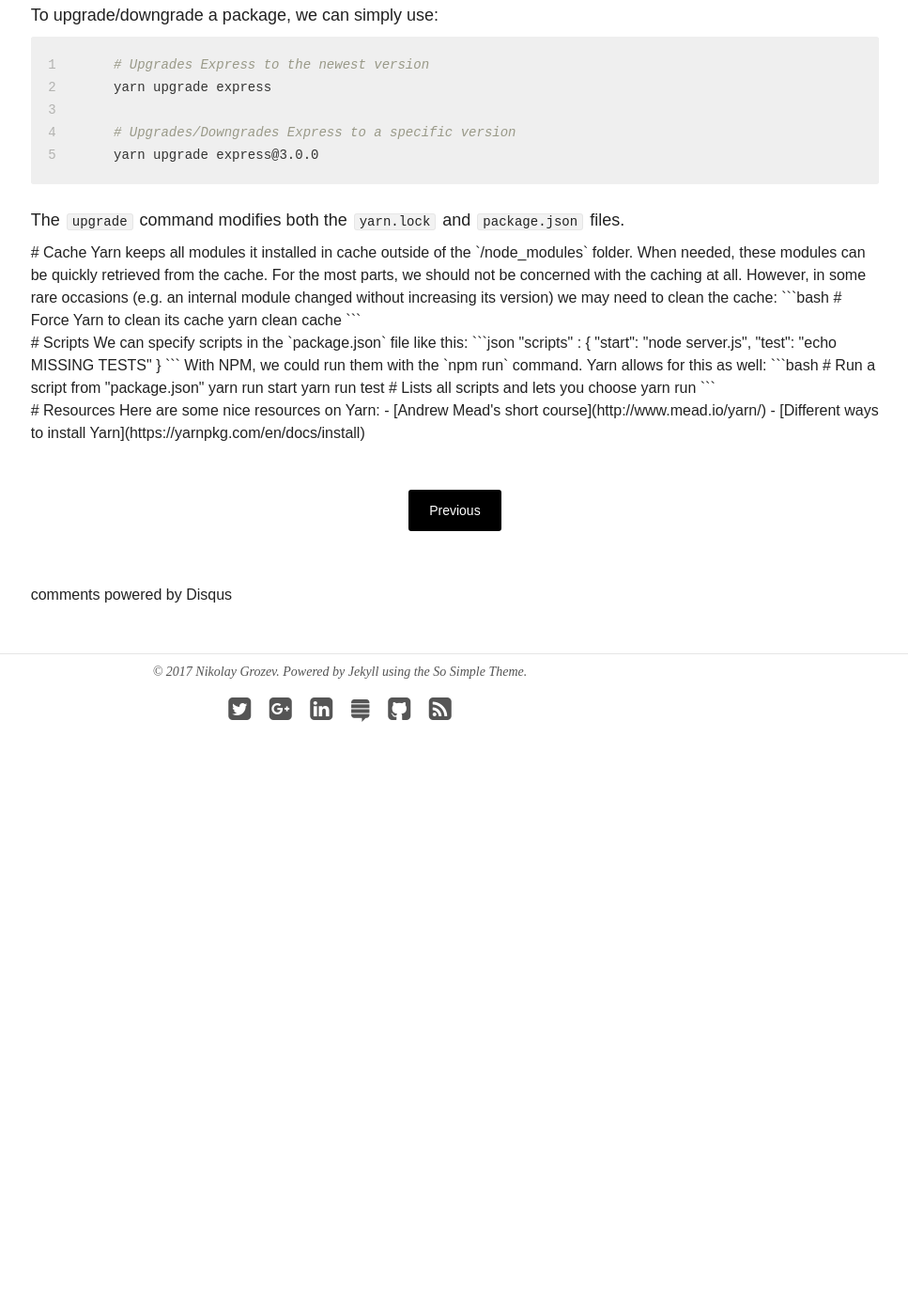
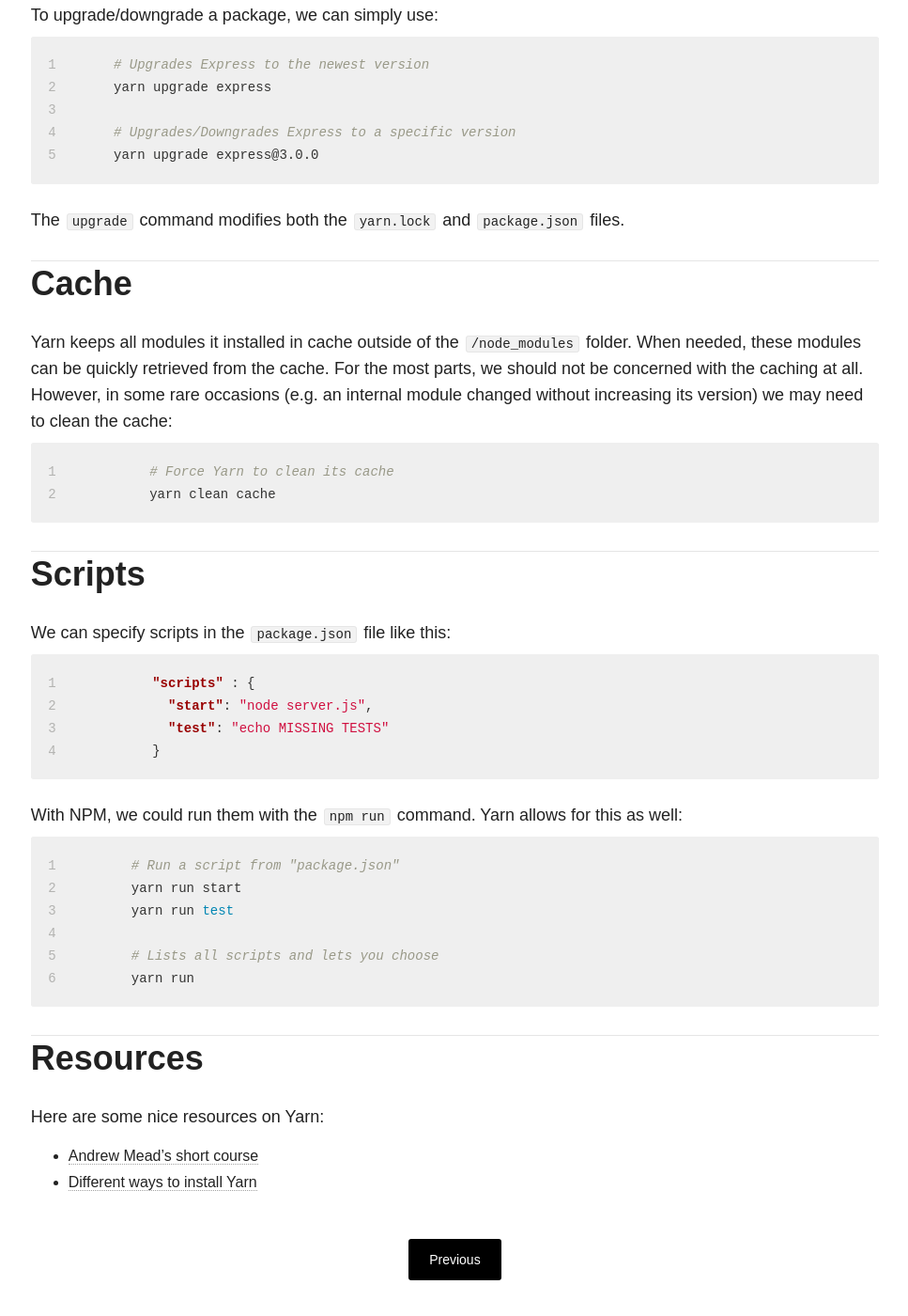
Before and after one commit to nikolayg/nikgrozev-website, a Jekyll site: the page built from _posts/blog/2017-01-30-node-js-cheatsheet-part-2-yarn.md, in a window 1280 px wide and 1400 px high, scrolled down 2964 px. Shown: the whole window at 94% size, without its empty margins (278-1245 px from the left). Built offline with Jekyll 4.4.1, drawn with Linux system fonts in a browser that asks for light colours; nearby versions of some CDN libraries; comment, search, counter and statistics services are not loaded; before the commit the page ends 3764 px from its top, so only the background shows below that.

Commit message:
Fixed HTML syntax errors

````diff
--- a/_posts/blog/2017-01-30-node-js-cheatsheet-part-2-yarn.md
+++ b/_posts/blog/2017-01-30-node-js-cheatsheet-part-2-yarn.md
@@ -154,7 +154,7 @@
 
 The `upgrade` command modifies both the `yarn.lock` and `package.json` files.
 
-<div id='cache'>
+<div id='cache'/>
 # Cache
 
 Yarn keeps all modules it installed in cache outside of the `/node_modules`
@@ -168,7 +168,7 @@
 yarn clean cache
 ```
 
-<div id='scripts'>
+<div id='scripts'/>
 # Scripts
 
 We can specify scripts in the `package.json` file like this:
@@ -191,7 +191,7 @@
 yarn run
 ```
 
-<div id='resources'>
+<div id='resources'/>
 # Resources
 
 Here are some nice resources on Yarn:
````
